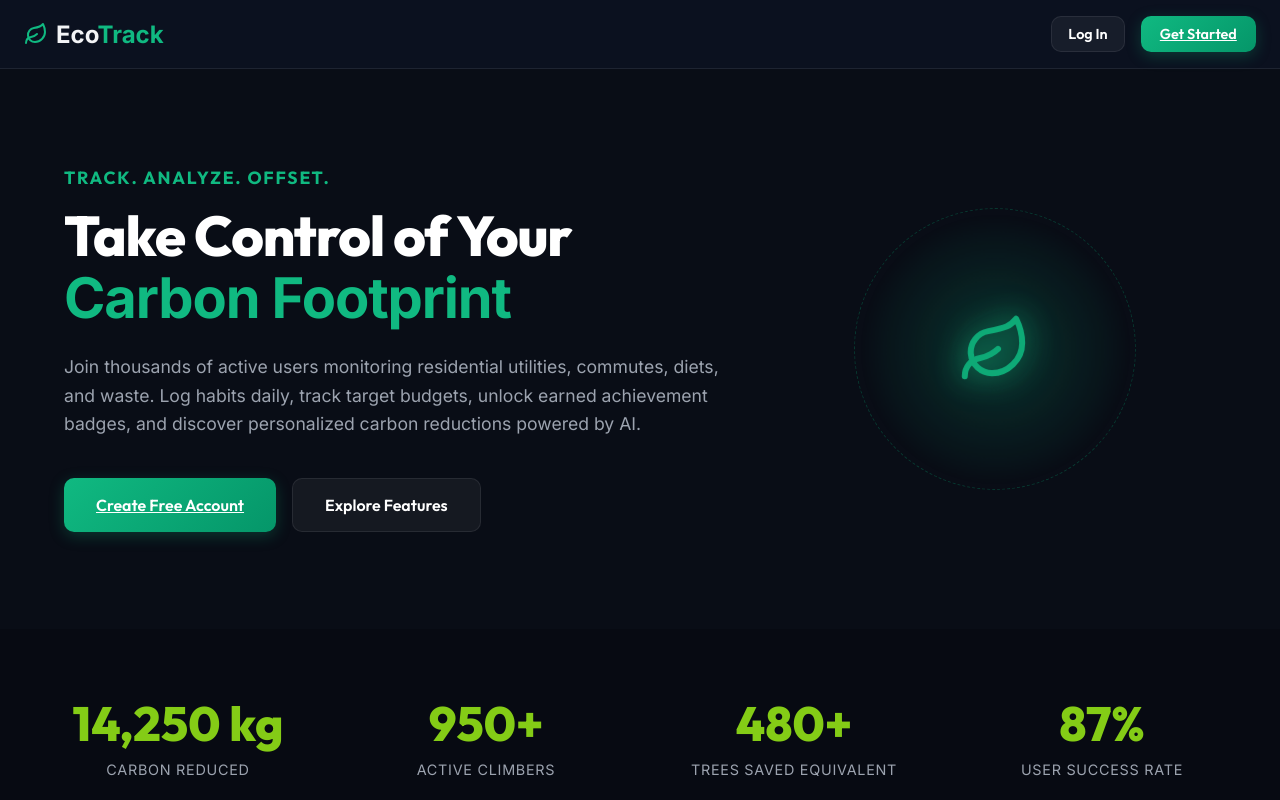
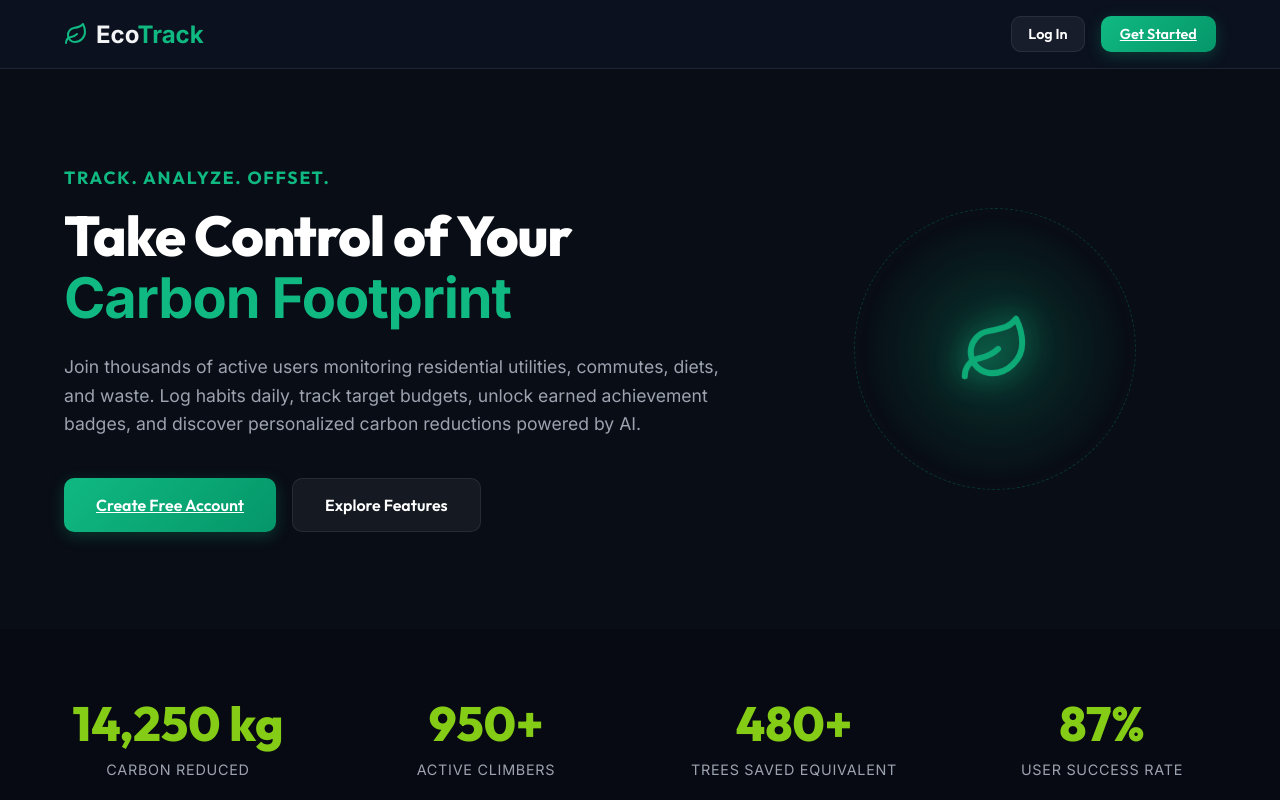
Before and after one commit to Kushagra26102006/Carbon-Footprint-Tracker, a React (Vite) app in the folder frontend/: page / in a window 1280 px wide. Shown: the top 800 px of the page. Built offline with nearby package versions, Linux system fonts and the light colour scheme.

Commit message:
Fix API URL and update build

```diff
--- a/frontend/src/pages/Analytics.jsx
+++ b/frontend/src/pages/Analytics.jsx
@@ -111,7 +111,7 @@ const Analytics = () => {
         <div className="glass-card" style={{ textAlign: 'center', padding: '5rem 2rem', color: 'var(--slate-text-muted)' }}>
           <HelpCircle size={48} style={{ color: 'var(--primary-emerald)', marginBottom: '1.5rem' }} />
           <h2>No Data Available</h2>
-          <p style={{ marginTop: '0.5rem', maxWWidth: '450px', margin: '0.5rem auto' }}>
+          <p style={{ marginTop: '0.5rem', maxWidth: '450px', margin: '0.5rem auto' }}>
             We need logged activities to construct analytics graphs. Go to the log page to enter metrics.
           </p>
         </div>
--- a/frontend/src/pages/Landing.jsx
+++ b/frontend/src/pages/Landing.jsx
@@ -32,7 +32,7 @@ const Landing = () => {
     <div className="app-container" style={{ minHeight: '100vh', background: 'var(--bg-dark)' }}>
       {/* LANDING HEADER NAVIGATION */}
       <header style={{ borderBottom: '1px solid var(--glass-border)', background: 'var(--glass-surface)' }}>
-        <div style={{ maxWWidth: '1200px', margin: '0 auto', padding: '1rem 1.5rem', display: 'flex', justifyContent: 'space-between', alignItems: 'center' }}>
+        <div style={{ maxWidth: '1200px', margin: '0 auto', padding: '1rem 1.5rem', display: 'flex', justifyContent: 'space-between', alignItems: 'center' }}>
           <div style={{ display: 'flex', alignItems: 'center', gap: '0.5rem', fontFamily: 'var(--font-display)', fontWeight: '800', fontSize: '1.5rem' }}>
             <Leaf style={{ color: 'var(--primary-emerald)' }} />
             <span>Eco<span style={{ color: 'var(--primary-emerald)' }}>Track</span></span>
```
Also changed, not shown: 2 other files (tests, documents, lock files or other folders).
